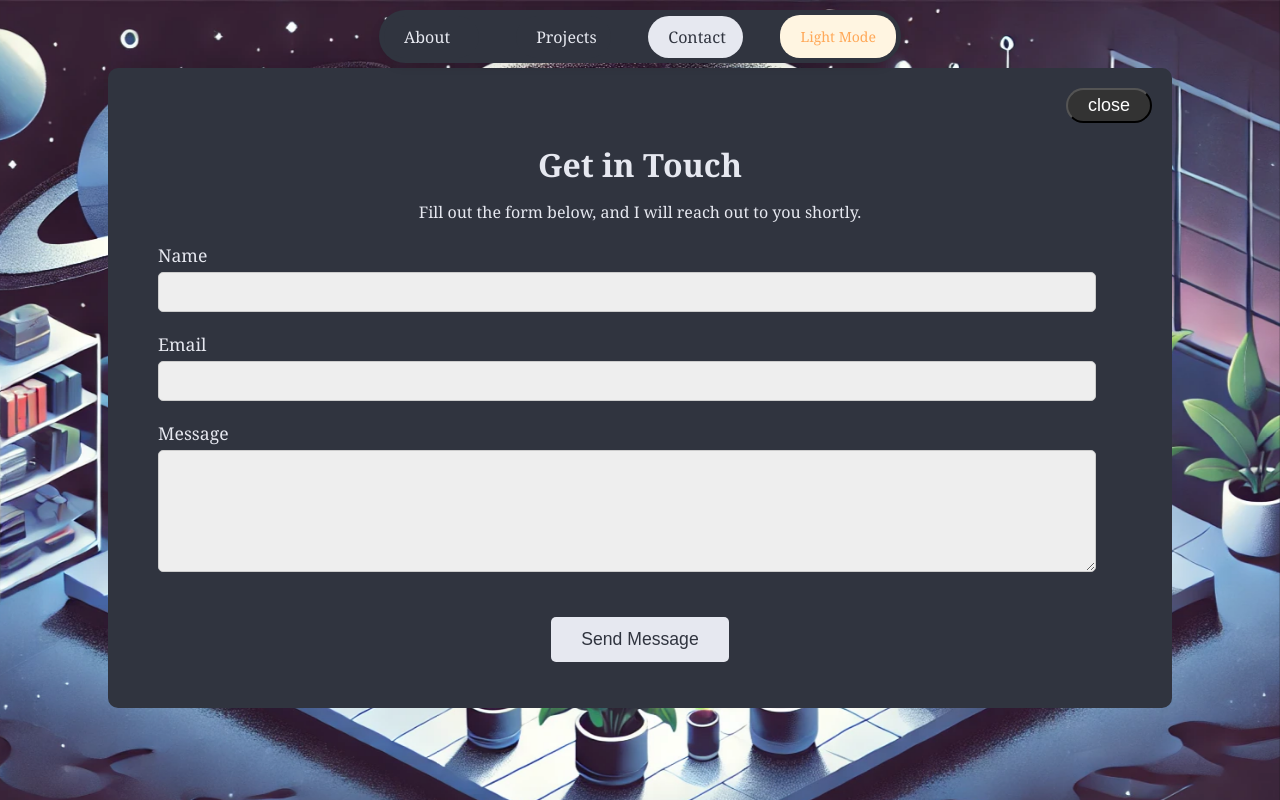
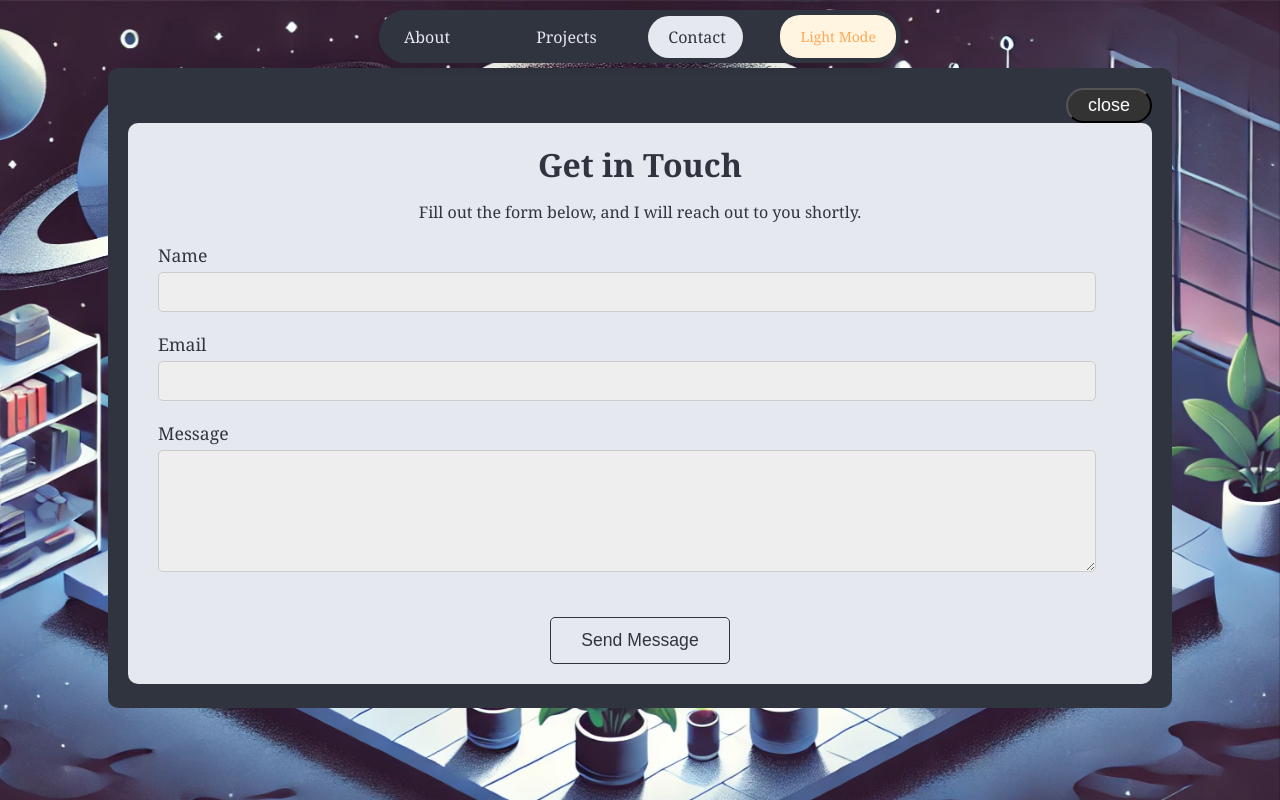
Before and after one commit to spencer-w-mathews/spencermathews, a React (Create React App) app: page / in a window 1280 px wide. Both pictures are taken after a click on the element "Contact". Built offline with nearby package versions, Linux system fonts and the light colour scheme.

Commit message:
fix styling

```diff
--- a/src/components/Contact.css
+++ b/src/components/Contact.css
@@ -16,6 +16,16 @@
   border-radius: 10px;
   max-width: 1000px;
   padding: 20px 30px;
+}
+
+.contact-form-ion.light {
+  background-color: var(--light-txt-color);
+  color: var(--light-bg-color);
+}
+
+.contact-form-ion.dark {
+  background-color: var(--dark-txt-color);
+  color: var(--dark-bg-color);
 }
 
 .contact-form-ion h2 {
@@ -80,11 +90,13 @@
 .cta-button.light {
     background-color: var(--light-txt-color);
     color: var(--light-bg-color);
+    border: 1px solid var(--light-bg-color);
   }
 
 .cta-button.dark {
     background-color: var(--dark-txt-color);
     color: var(--dark-bg-color);
+    border: 1px solid var(--dark-bg-color);
   }
 
 .cta-button:hover {
--- a/src/components/Contact.js
+++ b/src/components/Contact.js
@@ -16,7 +16,7 @@ const Contact = ({ isDarkMode }) => {
 
   return (
     <div className="contact-page">
-      <div className="contact-form-ion">
+      <div className={`contact-form-ion ${isDarkMode ? "dark" : "light"}`}>
         <h2>Get in Touch</h2>
         <p>Fill out the form below, and I will reach out to you shortly.</p>
 
--- a/src/components/Navigation.css
+++ b/src/components/Navigation.css
@@ -45,8 +45,8 @@
   }
 
   .tab.active.light-mode {
-    background-color: var(--light-txt-color);
-    color: var(--light-bg-color);
+    background-color: var(--light-bg-color);
+    color: var(--light-txt-color);
   }
 
   .tab.active.dark-mode {
```
